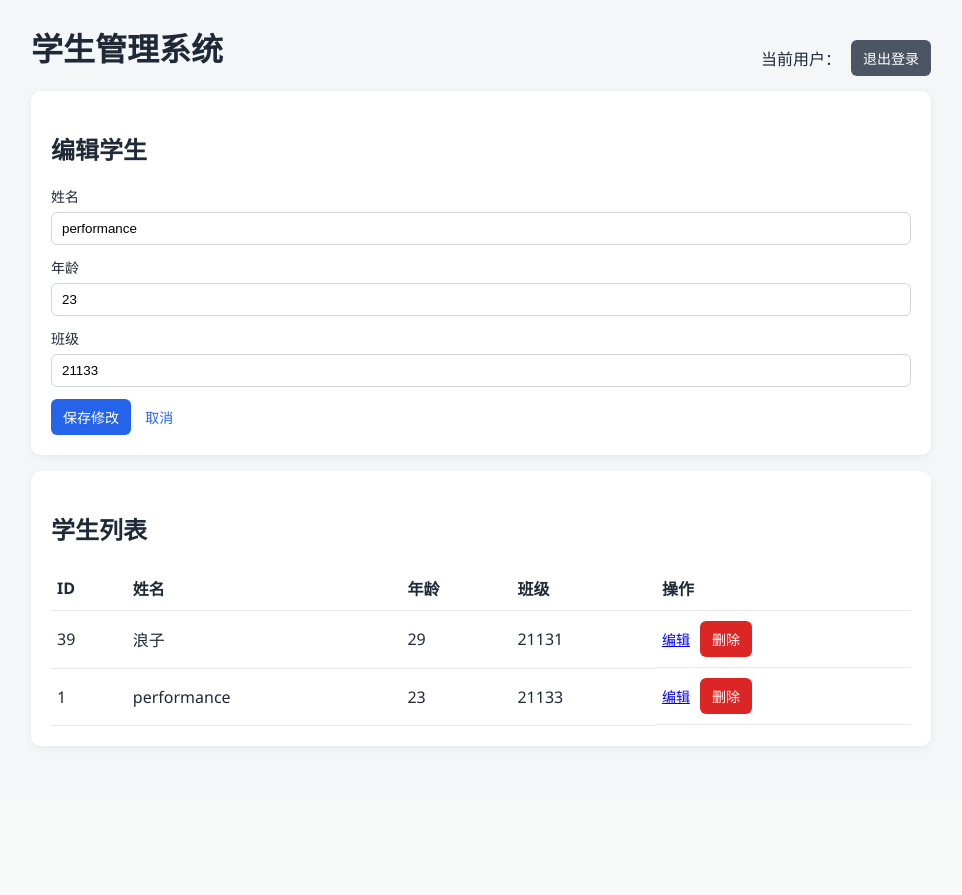
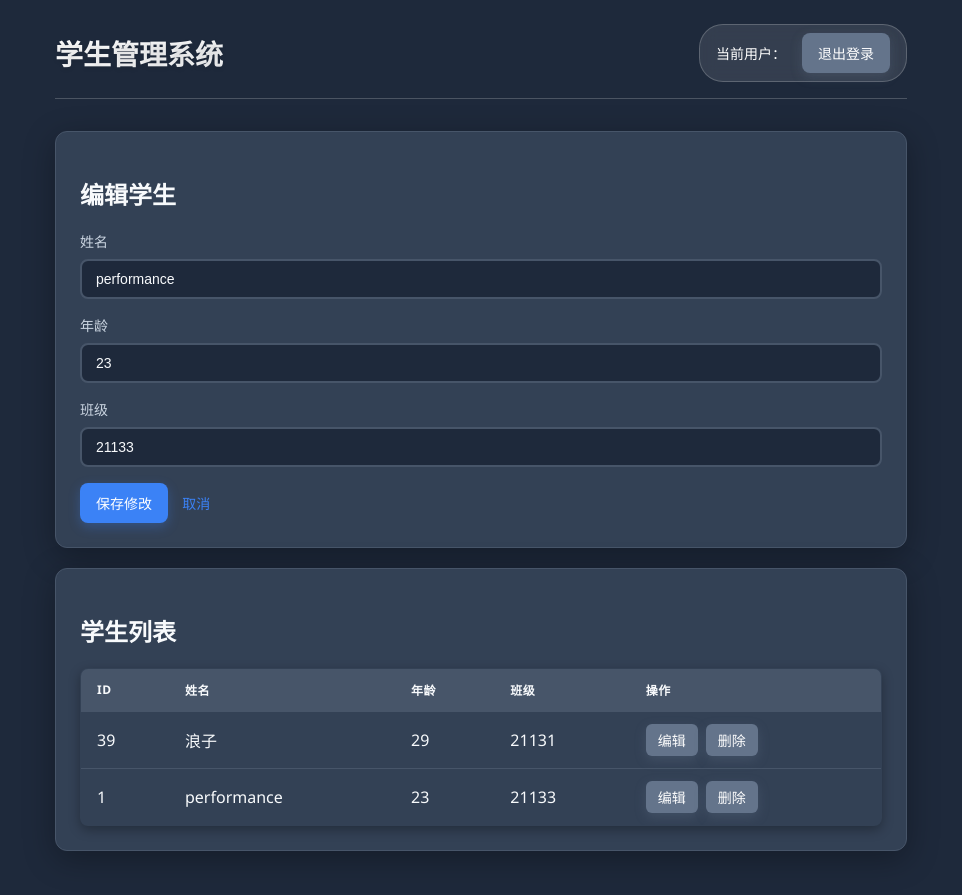
Before and after one commit to Soulor0725/student_management_system, a Flask app: page /students/1/edit in a window 1280 px wide. Shown: the whole page, without its empty margins (159-1121 px from the left). Before the commit the page ends 747 px from the top, so only its background shows below. Run offline with Flask 3, Linux system fonts and the light colour scheme; a user stored in the database is signed in; data comes from the database, SQL or seed files in the repository; both versions use the stored data as it was after the commit.

Commit message:
Initial commit

```diff
--- a/app.py
+++ b/app.py
@@ -62,6 +62,8 @@ def register_submit():
     username = request.form.get("username", "").strip()
     password = request.form.get("password", "").strip()
 
+    print(f"[SERVER DEBUG] 收到注册请求: username={username}, password={password}")
+
     if not username or not password:
         return render_template(
             "auth.html",
@@ -76,7 +78,10 @@ def register_submit():
             "SELECT 1 FROM users WHERE username = ?",
             (username,),
         ).fetchone()
+    print(f"[SERVER DEBUG] 用户 {username} 是否存在: {exists}")
+
     if exists:
+        print(f"[SERVER DEBUG] 用户 {username} 已存在，返回错误")
         return render_template(
             "auth.html",
             mode="register",
@@ -85,20 +90,30 @@ def register_submit():
             redirect_to=None,
         )
 
+    print(f"[SERVER DEBUG] 开始插入用户 {username}")
     with get_db_connection() as conn:
         conn.execute(
             "INSERT INTO users (username, password) VALUES (?, ?)",
             (username, hash_password(password)),
         )
         conn.commit()
-    return redirect(url_for("login_page"))
+    print(f"[SERVER DEBUG] 用户 {username} 插入成功")
+
+    return render_template(
+        "auth.html",
+        mode="register",
+        error=None,
+        toast="注册成功",
+        redirect_to=None,
+    )
 
 
 @app.get("/login")
 def login_page():
     if is_logged_in():
         return redirect(url_for("index"))
-    return render_template("auth.html", mode="login", error=None, toast=None, redirect_to=None)
+    toast = request.args.get("toast")
+    return render_template("auth.html", mode="login", error=None, toast=toast, redirect_to=None)
 
 
 @app.post("/login")
--- a/static/style.css
+++ b/static/style.css
@@ -2,146 +2,328 @@
   box-sizing: border-box;
 }
 
-body {
+html, body {
   margin: 0;
-  padding: 24px;
+  padding: 0;
+  height: 100%;
   font-family: "Segoe UI", Arial, sans-serif;
-  background: #f4f6f8;
-  color: #1f2937;
+  background: #1e293b;
+  color: #f8fafc;
+  min-height: 100vh;
 }
 
 .container {
   max-width: 900px;
   margin: 0 auto;
+  padding: 24px;
 }
 
 .page-header {
   display: flex;
   justify-content: space-between;
   align-items: center;
-  gap: 12px;
+  gap: 20px;
+  margin-bottom: 32px;
+  padding-bottom: 16px;
+  border-bottom: 1px solid rgba(255, 255, 255, 0.2);
+}
+
+.page-header h1 {
+  background: linear-gradient(135deg, #ffffff 0%, #f3f4f6 100%);
+  -webkit-background-clip: text;
+  -webkit-text-fill-color: transparent;
+  font-size: 28px;
+  font-weight: 700;
+  margin: 0;
+  text-shadow: 0 2px 4px rgba(0, 0, 0, 0.1);
 }
 
 .user-area {
   display: flex;
   align-items: center;
-  gap: 10px;
+  gap: 16px;
+  padding: 8px 16px;
+  background: rgba(255, 255, 255, 0.1);
+  border-radius: 24px;
+  backdrop-filter: blur(8px);
+  border: 1px solid rgba(255, 255, 255, 0.2);
 }
 
-h1 {
-  margin-top: 0;
+.user-area span {
+  color: white;
+  font-weight: 500;
+  font-size: 14px;
+}
+
+.user-area a {
+  color: white;
+  text-decoration: none;
+  font-size: 14px;
+  font-weight: 500;
+  padding: 6px 12px;
+  border-radius: 16px;
+  background: rgba(255, 255, 255, 0.2);
+  transition: all 0.3s ease;
+}
+
+.user-area a:hover {
+  background: rgba(255, 255, 255, 0.3);
+  transform: translateY(-1px);
 }
 
 .card {
-  background: #fff;
-  border-radius: 10px;
-  padding: 20px;
-  margin-bottom: 16px;
-  box-shadow: 0 2px 8px rgba(0, 0, 0, 0.06);
+  background: #334155;
+  border-radius: 12px;
+  padding: 24px;
+  margin-bottom: 20px;
+  box-shadow: 0 8px 32px rgba(0, 0, 0, 0.3);
+  border: 1px solid #475569;
+  transition: all 0.3s ease;
+}
+
+.card:hover {
+  box-shadow: 0 12px 40px rgba(0, 0, 0, 0.4);
+  transform: translateY(-2px);
+  border-color: #64748b;
 }
 
 .form-row {
   display: flex;
   flex-direction: column;
-  margin-bottom: 12px;
+  margin-bottom: 16px;
 }
 
 label {
-  margin-bottom: 6px;
+  margin-bottom: 8px;
   font-size: 14px;
+  font-weight: 500;
+  color: #cbd5e1;
 }
 
 input {
-  padding: 8px 10px;
-  border: 1px solid #d1d5db;
-  border-radius: 6px;
+  padding: 10px 14px;
+  border: 2px solid #475569;
+  border-radius: 8px;
+  font-size: 14px;
+  transition: border-color 0.3s ease;
+  background: #1e293b;
+  color: #f8fafc;
+}
+
+input:focus {
+  outline: none;
+  border-color: #3b82f6;
+  box-shadow: 0 0 0 3px rgba(59, 130, 246, 0.2);
 }
 
 button,
 a {
   font-size: 14px;
+  transition: all 0.3s ease;
 }
 
 button {
   border: none;
+  background: #3b82f6;
+  color: #fff;
+  padding: 10px 16px;
+  border-radius: 8px;
+  cursor: pointer;
+  font-weight: 500;
+  box-shadow: 0 4px 12px rgba(59, 130, 246, 0.3);
+}
+
+button:hover {
   background: #2563eb;
-  color: #fff;
-  padding: 8px 12px;
-  border-radius: 6px;
-  cursor: pointer;
+  transform: translateY(-1px);
+  box-shadow: 0 6px 16px rgba(59, 130, 246, 0.4);
+}
+
+button:active {
+  transform: translateY(0);
 }
 
 .secondary {
-  background: #4b5563;
+  background: #64748b;
+  box-shadow: 0 4px 12px rgba(100, 116, 139, 0.3);
+}
+
+.secondary:hover {
+  background: #475569;
+  box-shadow: 0 6px 16px rgba(100, 116, 139, 0.4);
 }
 
 .cancel-link {
   margin-left: 10px;
+  color: #3b82f6;
+  text-decoration: none;
+  font-weight: 500;
+}
+
+.cancel-link:hover {
+  text-decoration: underline;
   color: #2563eb;
-  text-decoration: none;
 }
 
 table {
   width: 100%;
   border-collapse: collapse;
+  background: #334155;
+  border-radius: 8px;
+  overflow: hidden;
+  box-shadow: 0 4px 12px rgba(0, 0, 0, 0.3);
+  border: 1px solid #475569;
 }
 
 th,
 td {
-  border-bottom: 1px solid #e5e7eb;
+  border-bottom: 1px solid #475569;
   text-align: left;
-  padding: 10px 6px;
+  padding: 12px 16px;
+}
+
+th {
+  background: #475569;
+  color: #f8fafc;
+  font-weight: 600;
+  text-transform: uppercase;
+  font-size: 12px;
+  letter-spacing: 0.5px;
+}
+
+tr:hover {
+  background: rgba(59, 130, 246, 0.1);
+}
+
+tr:last-child td {
+  border-bottom: none;
 }
 
 .actions {
   display: flex;
   align-items: center;
-  gap: 10px;
+  gap: 8px;
 }
 
 .actions form {
   margin: 0;
 }
 
+.actions a {
+  display: inline-block;
+  border: none;
+  background: #64748b;
+  color: #fff;
+  padding: 6px 12px;
+  border-radius: 6px;
+  cursor: pointer;
+  font-weight: 500;
+  box-shadow: 0 4px 12px rgba(100, 116, 139, 0.3);
+  text-decoration: none;
+  font-size: 14px;
+  transition: all 0.3s ease;
+}
+
+.actions a:hover {
+  background: #475569;
+  box-shadow: 0 6px 16px rgba(100, 116, 139, 0.4);
+  transform: translateY(-1px);
+}
+
 .danger {
-  background: #dc2626;
+  background: #64748b;
+  box-shadow: 0 4px 12px rgba(100, 116, 139, 0.3);
+  padding: 6px 12px;
+  font-size: 14px;
+  font-weight: 500;
+  border-radius: 6px;
+}
+
+.danger:hover {
+  background: #475569;
+  box-shadow: 0 6px 16px rgba(100, 116, 139, 0.4);
+  transform: translateY(-1px);
 }
 
 .empty {
-  color: #6b7280;
+  color: #94a3b8;
+  text-align: center;
+  padding: 40px 20px;
+  font-style: italic;
 }
 
 .auth-container {
-  min-height: calc(100vh - 48px);
+  height: 100%;
   display: flex;
   justify-content: center;
   align-items: center;
+  margin: 0;
+  padding: 24px;
 }
 
 .auth-card {
   width: 100%;
   max-width: 420px;
+  background: #334155;
+  border-radius: 16px;
+  padding: 32px;
+  box-shadow: 0 12px 48px rgba(0, 0, 0, 0.4);
+  border: 1px solid #475569;
+  text-align: center;
+}
+
+.auth-card h1 {
+  background: linear-gradient(135deg, #3b82f6 0%, #60a5fa 100%);
+  -webkit-background-clip: text;
+  -webkit-text-fill-color: transparent;
+  font-size: 24px;
+  margin-bottom: 8px;
+}
+
+.auth-card h2 {
+  color: #cbd5e1;
+  font-size: 18px;
+  margin-bottom: 24px;
+  font-weight: 500;
 }
 
 .error-text {
-  color: #dc2626;
-  margin: 0 0 12px;
+  color: #fca5a5;
+  margin: 0 0 16px;
+  padding: 12px;
+  background: rgba(239, 68, 68, 0.1);
+  border-radius: 8px;
+  border-left: 4px solid #ef4444;
 }
 
 .switch-link {
-  margin-top: 12px;
-  color: #6b7280;
+  margin-top: 16px;
+  color: #94a3b8;
+  font-size: 14px;
+}
+
+.switch-link a {
+  color: #3b82f6;
+  font-weight: 500;
+  text-decoration: none;
+}
+
+.switch-link a:hover {
+  text-decoration: underline;
+  color: #2563eb;
 }
 
 .toast {
-  margin: 0 0 12px;
-  padding: 10px 12px;
-  border-radius: 6px;
+  margin: 0 0 16px;
+  padding: 12px 16px;
+  border-radius: 8px;
   font-size: 14px;
+  font-weight: 500;
+  box-shadow: 0 4px 12px rgba(0, 0, 0, 0.3);
 }
 
 .toast-success {
-  color: #065f46;
-  background: #d1fae5;
-  border: 1px solid #6ee7b7;
+  color: #a7f3d0;
+  background: rgba(16, 185, 129, 0.1);
+  border: 1px solid #10b981;
 }
```
Also changed, not shown: templates/auth.html (+22 -3 lines), data/student_management.db, 1 other file.
